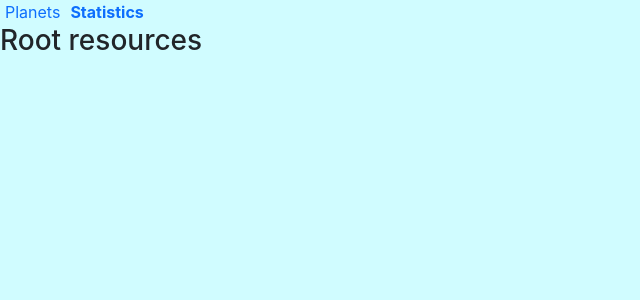
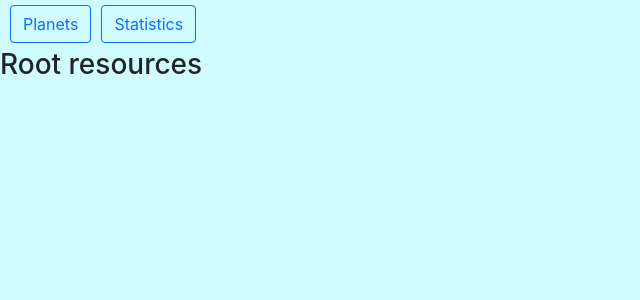
Before and after one commit to diamond-almaz/Star-Wars-App, a React (Create React App) app: page /statistics in a window 1280 px wide. Shown: the top 300 px of the page, without its empty margins (0-640 px from the left). Built offline with nearby package versions, Linux system fonts and the light colour scheme; no server answers.

Commit message:
designed planetsPage 2.0

```diff
--- a/src/components/Navbar/navbar.css
+++ b/src/components/Navbar/navbar.css
@@ -1,4 +1,5 @@
 .links {
+ margin: 5px;
 }
 .links__btn {
     margin: 5px;
--- a/src/components/Navbar/navbar.js
+++ b/src/components/Navbar/navbar.js
@@ -6,8 +6,10 @@ const Navbar=()=>{
     console.log('Прорисовка Navbar')
     return (
         <div className="links">
-            <NavLink to="/planets" className="links__btn">Planets</NavLink>
-            <NavLink to="/statistics" className="links__btn">Statistics</NavLink>
+            <NavLink to="/planets" className="links__btn">
+                <button type="button" className="btn btn-outline-primary">Planets</button></NavLink>
+            <NavLink to="/statistics" className="links__btn">
+                <button type="button" className="btn btn-outline-primary">Statistics</button></NavLink>
         </div>
     )
 }
--- a/src/components/Planets/PlanetsDetails/planetsDetails.js
+++ b/src/components/Planets/PlanetsDetails/planetsDetails.js
@@ -13,22 +13,20 @@ class PlanetsDetails extends React.Component {
         console.log('Прорисовка planetDetails')
 
         return (
-            <div>
-                <h3>{name}</h3>
-                <div>Climate: {climate}</div>
-                <div>Created: {created}</div>
-                <div>Diameter: {diameter}</div>
-                <div>Edited: {edited}</div>
-                {/*<div>Films: {films}</div>*/}
-                <div>Gravity: {gravity}</div>
-                <div>Orbital period: {orbital_period}</div>
-                <div>population: {population}</div>
-                {/*<div>Residents: {residents}</div>*/}
-                <div>Rotation_period: {rotation_period}</div>
-                <div>Surface_water: {surface_water}</div>
-                <div>Terrain: {terrain}</div>
-                <div>population: {population}</div>
-            </div>
+
+                <ul className="list-group-flush">
+                    <li className="list-group-item active title" aria-current="true">{name}</li>
+                    <li className="list-group-item">Climate: {climate}</li>
+                    <li className="list-group-item">Created: {created}</li>
+                    <li className="list-group-item">Diameter: {diameter}</li>
+                    <li className="list-group-item">Edited: {edited}</li>
+                    <li className="list-group-item">Gravity: {gravity}</li>
+                    <li className="list-group-item">Orbital period: {orbital_period}</li>
+                    <li className="list-group-item">population: {population}</li>
+                    <li className="list-group-item">Rotation_period: {rotation_period}</li>
+                    <li className="list-group-item">Surface_water: {surface_water}</li>
+                    <li className="list-group-item">Terrain: {terrain}</li>
+                </ul>
         )
     }
 }
--- a/src/components/Planets/planets.css
+++ b/src/components/Planets/planets.css
@@ -1,7 +1,7 @@
 .planets{
     /*width: 200px;*/
     display: grid;
-    grid-template-columns: 2fr 10fr;
+    grid-template-columns: 1fr 2fr;
     /*border: 2px solid black;*/
 }
 
@@ -11,16 +11,17 @@
 }
 
 .planets-details {
-    padding: 0 0 0 100px;
-    grid-column-start: -2;
+    padding: 20px 20px 0 0px;
+    /*grid-column-start: 0;*/
 }
 
 .list-planet{
-    align-items: center;
+    padding: 20px 0 0 0;
+    /*align-items: center;*/
     color: blue;
-    grid-column-start: 1;
+    /*grid-column-start: 1;*/
 }
 
-.active{
+.title{
     font-weight: bold;
 }
--- a/src/components/Planets/planets.js
+++ b/src/components/Planets/planets.js
@@ -30,10 +30,10 @@ class Planets extends React.Component {
 
         console.log('Прорисовка planet')
         return (<>
-                <div className="planets">
+                <div className="tab-pane fade show active planets" id="home" role="tabpanel" aria-labelledby="home-tab" >
                 <div className='list-planet'>
                     <ul className={'"list-group"'}>
-                        <div className={'list-group-item list-group-item-action active'}>Planets</div>
+                        <div className={'list-group-item list-group-item-action active title'}>Planets</div>
 
                         {listPlanets}</ul>
                 </div>
```
Also changed, not shown: 1 other file (tests, documents, lock files or other folders).
